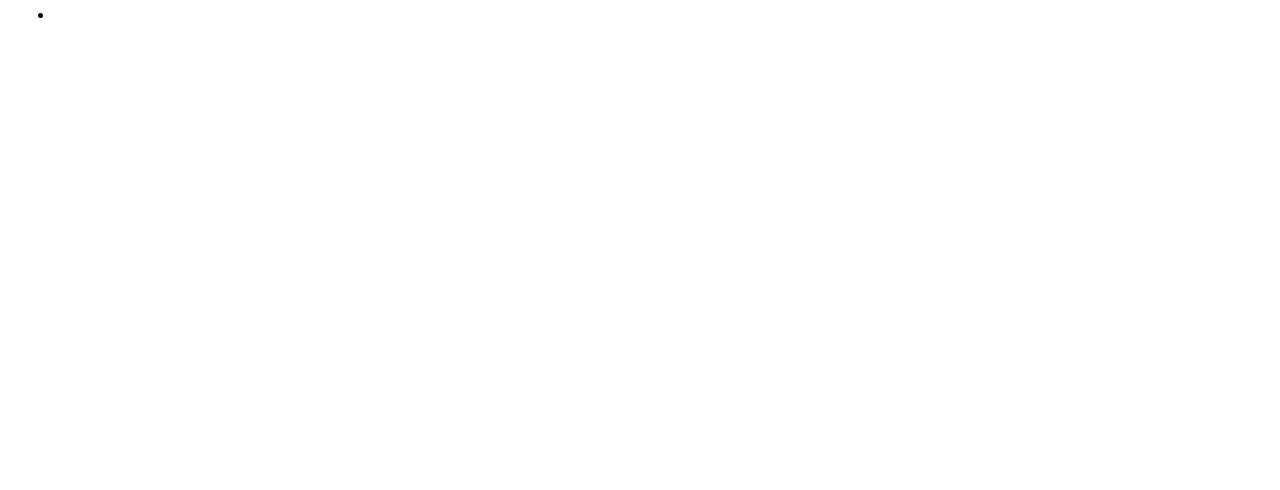
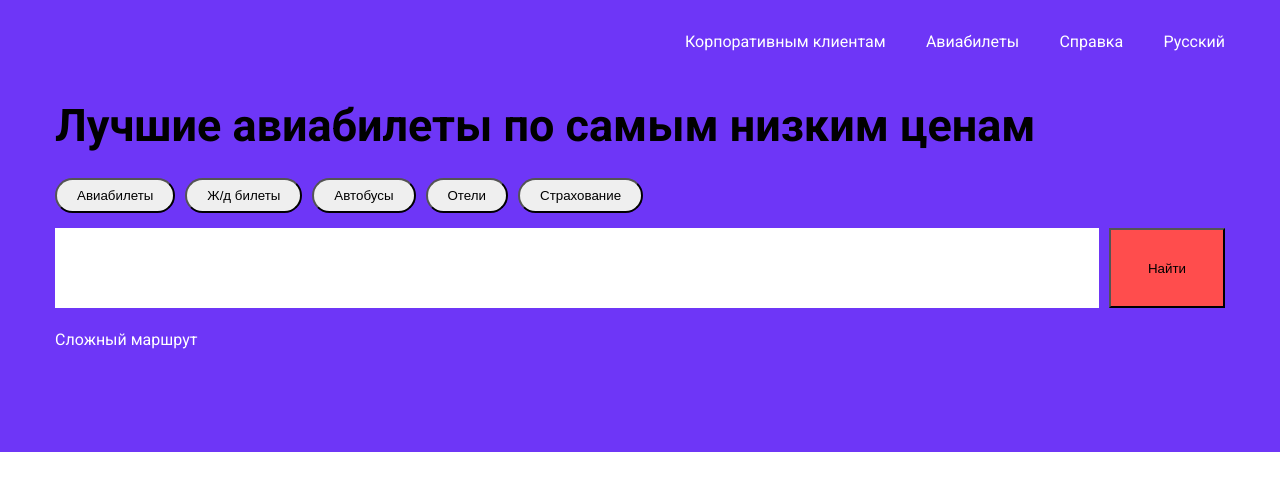
Before and after one commit to AndreyMalyar/frontendProject_module-1, a plain HTML site: page index.html in a window 1280 px wide. Drawn offline with Linux system fonts and the light colour scheme.

Commit message:
feat: header html + header css

```diff
--- a/index.html
+++ b/index.html
@@ -13,17 +13,47 @@
 <body>
 <header class="header">
   <div class="container">
-    <nav class="nav">
-      <ul class="nav__menu">
-        <li class="nav__menu-item"></li>
+    <nav class="header-nav">
+      <ul class="header-nav__menu">
+        <li class="header-nav__menu-item">Корпоративным клиентам</li>
+        <li class="header-nav__menu-item">Авиабилеты</li>
+        <li class="header-nav__menu-item">Справка</li>
+        <li class="header-nav__menu-item">Русский</li>
       </ul>
     </nav>
+    <div class="header__content">
+      <h1 class="header__title">Лучшие авиабилеты по самым низким ценам</h1>
+      <div class="header__button-list">
+        <button type="button" class="header__button-item">Авиабилеты</button>
+        <button type="button" class="header__button-item">Ж/д билеты</button>
+        <button type="button" class="header__button-item">Автобусы</button>
+        <button type="button" class="header__button-item">Отели</button>
+        <button type="button" class="header__button-item">Страхование</button>
+      </div>
+      <div class="header__row">
+        <div class="header__order">
+
+        </div>
+        <button type="button" class="header__btn">Найти</button>
+      </div>
+      <a href="#!" class="header__link">Сложный маршрут</a>
+    </div>
   </div>
-
 </header>
 <main>
+  <section class="section">
 
+  </section>
+  <section class="section">
+
+  </section>
+  <section class="section">
+
+  </section>
 </main>
+<footer class="footer">
+
+</footer>
 
 
 <script src="./js/script.js"></script>
--- a/scss/base/_base.scss
+++ b/scss/base/_base.scss
@@ -5,7 +5,7 @@ html{
 body{
   font-family: "Roboto", serif;
   font-size: 16px;
-  line-height: 32px;
+  line-height: 24px;
   font-weight: 400;
   background-color: #fff;
 }
--- a/scss/base/_vars.scss
+++ b/scss/base/_vars.scss
@@ -11,6 +11,6 @@ $medium-size: 768px;
 $mobile-size: 576px;
 
 // BASICS ПЕРЕМЕННЫЕ STYLE
-$primary-color: (#6E36F7);
-$secondary-bg-color: #fff;
+$primary-color: #6E36F7;
+$secondary-color: #fff;
 $accented-red-color: #FF4D4D;
--- a/scss/style.scss
+++ b/scss/style.scss
@@ -10,3 +10,57 @@
 @import "base/containers";
 
 /* globs */
+
+.header{
+  background-color: $primary-color;
+  padding: 30px 0 100px;
+  &-nav{
+    display: flex;
+    justify-content: right;
+    &__menu{
+      width: 540px;
+      @include flex(space-between);
+      &-item{
+        list-style: none;
+        color: $secondary-color;
+        cursor: pointer;
+      }
+    }
+  }
+  &__title{
+    font-size: 45px;
+    margin: 60px 0 40px;
+  }
+  &__button-list{
+    @include flex(left);
+    gap: 10px;
+  }
+  &__button-item{
+    display: block;
+    padding: 8px 20px;
+    border-radius: 50px;
+  }
+  &__row{
+    width: 100%;
+    height: 80px;
+    margin: 15px 0 20px;
+    @include flex();
+    gap: 10px;
+  }
+  &__order{
+    width: 90%;
+    height: 100%;
+    background-color: $secondary-color;
+  }
+  &__btn{
+    width: 10%;
+    height: 100%;
+    display: block;
+    background-color: $accented-red-color;
+  }
+  &__link{
+    display: block;
+    text-decoration: none;
+    color: $secondary-color;
+  }
+}
```
Also changed, not shown: css/style.css, 1 other file.
